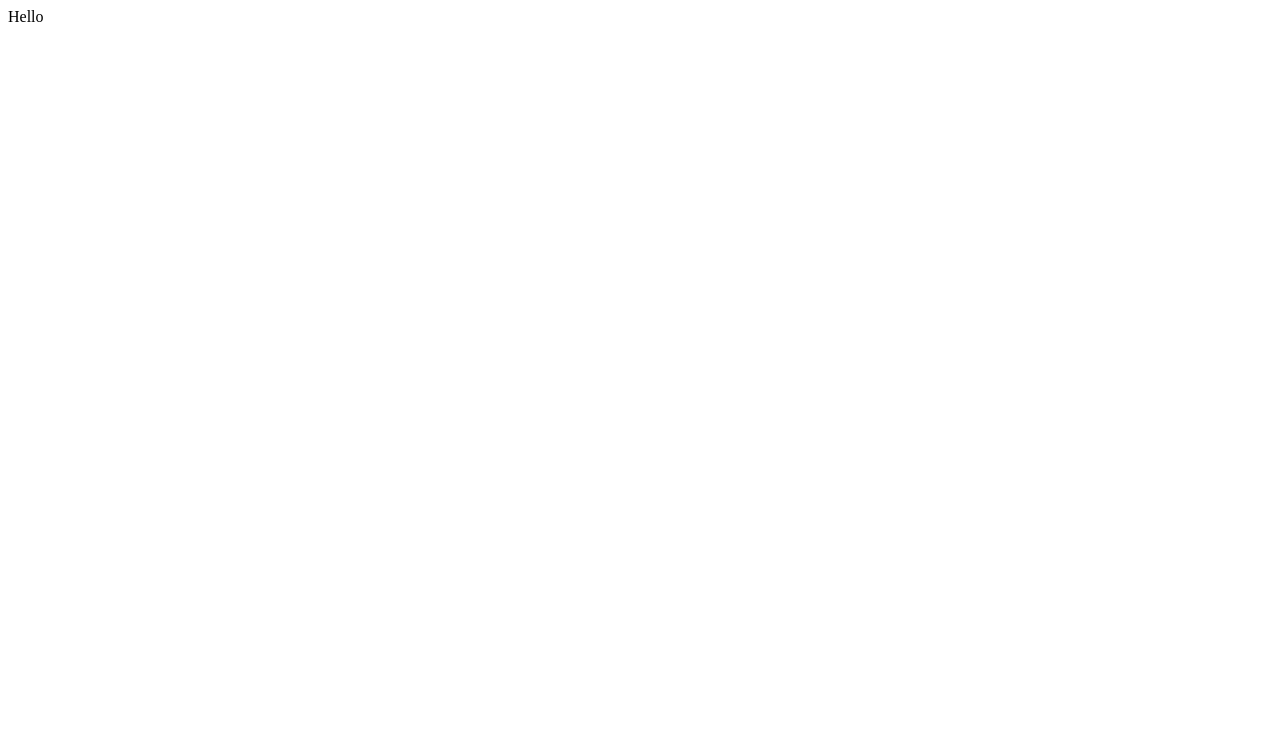
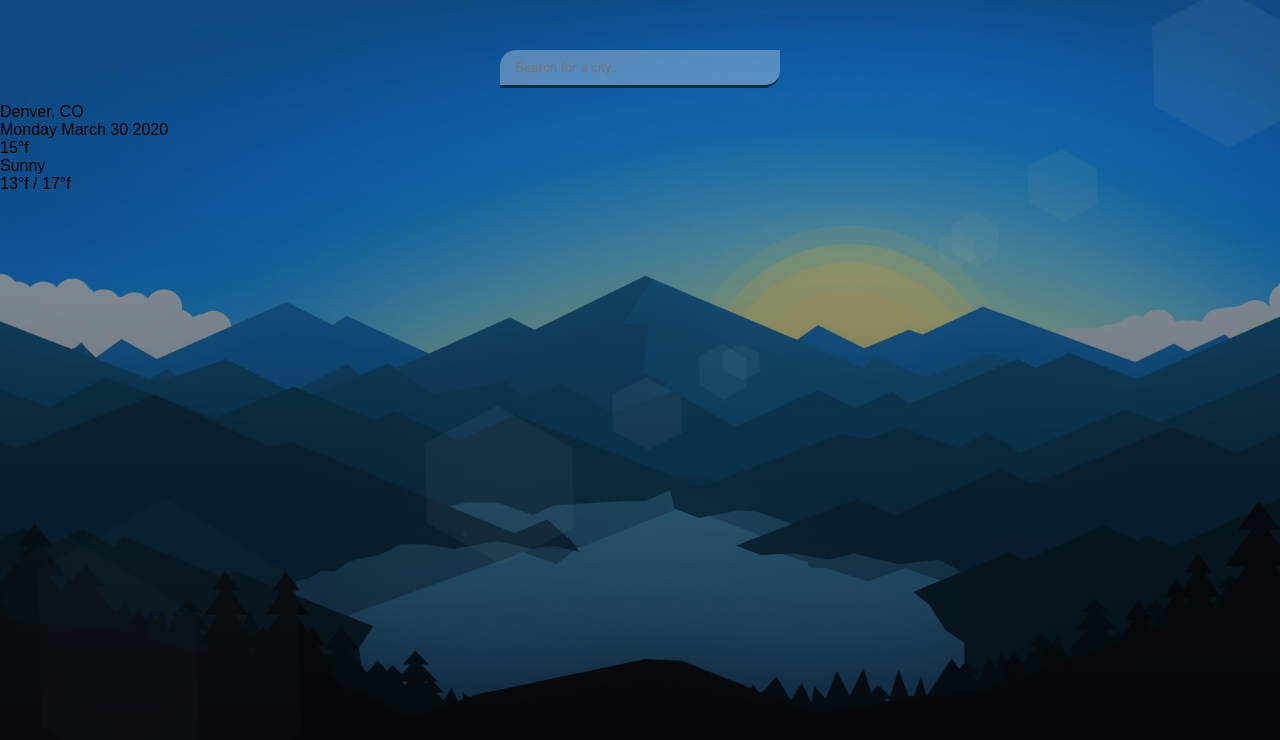
Before and after one commit to gregoryanderson/weather, a plain HTML site: page index.html in a window 1280 px wide. Drawn offline with Linux system fonts and the light colour scheme.

Commit message:
Add html, begin styling

```diff
--- a/index.html
+++ b/index.html
@@ -9,7 +9,20 @@
   </head>
   <body>
     <div class="app">
-      Hello
+      <header>
+        <input type="text" autocomplete="off" class="search" placeholder="Search for a city.."/>
+      </header>
+      <main>
+        <section class="location">
+          <div class="city">Denver, CO</div>
+          <div class="date">Monday March 30 2020</div>
+        </section>
+        <section class="current">
+          <div class="temp">15<span>°f</span></div>
+          <div class="weather">Sunny</div>
+          <div class="hi-low">13°f / 17°f </div>
+        </section>
+      </main>
     </div>
     <script src="main.js"></script>
   </body>
--- a/main.css
+++ b/main.css
@@ -0,0 +1,38 @@
+* {
+  margin: 0;
+  padding: 0;
+  box-sizing: border-box;
+}
+
+body {
+  font-family: 'monserrat', sans-serif;
+  background-image: url('bg.jpg');
+  background-size: cover;
+  background-position: top center;
+}
+
+.app {
+  display: flex;
+  flex-direction: column;
+  min-height: 100vh;
+  background-image: linear-gradient(to bottom, rgba(0, 0, 0, 0.3), rgba(0,0,0,0.6));
+}
+
+header {
+  display: flex;
+  justify-content: center;
+  align-items: center;
+  padding: 50px 15px 15px;
+}
+
+header input {
+  width: 100%;
+  max-width: 280px;
+  padding: 10px 15px;
+  border: none;
+  outline: none;
+  background-color: rgba(255, 255, 255, 0.3);
+  border-radius: 16px 0px 16px 0px;
+  border-bottom: 3px solid #0A2A3B;
+  color: #313131
+}
```
Also changed, not shown: bg.jpg (added).
